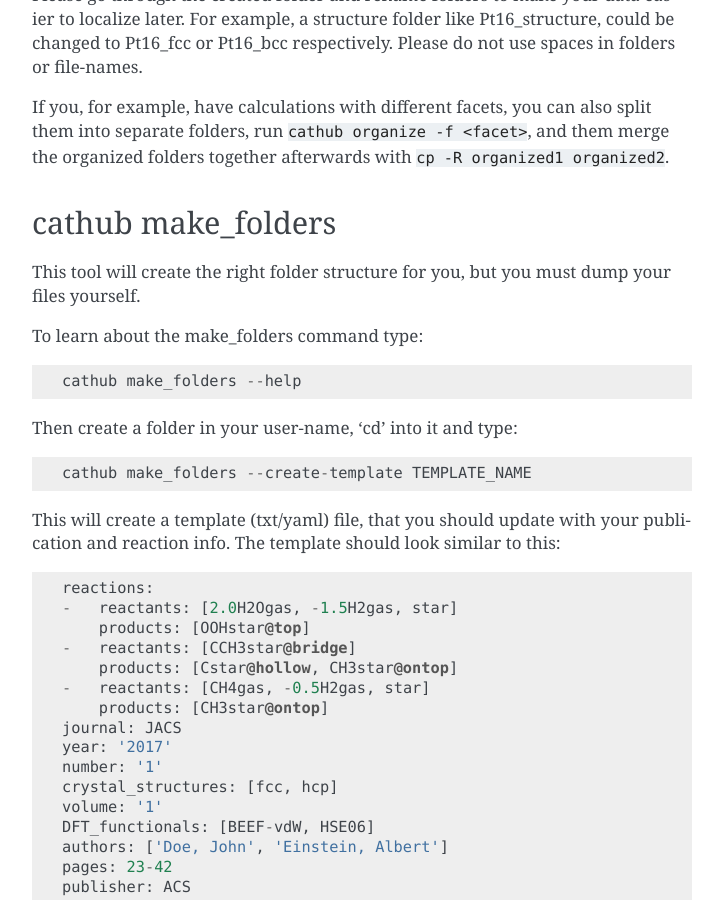
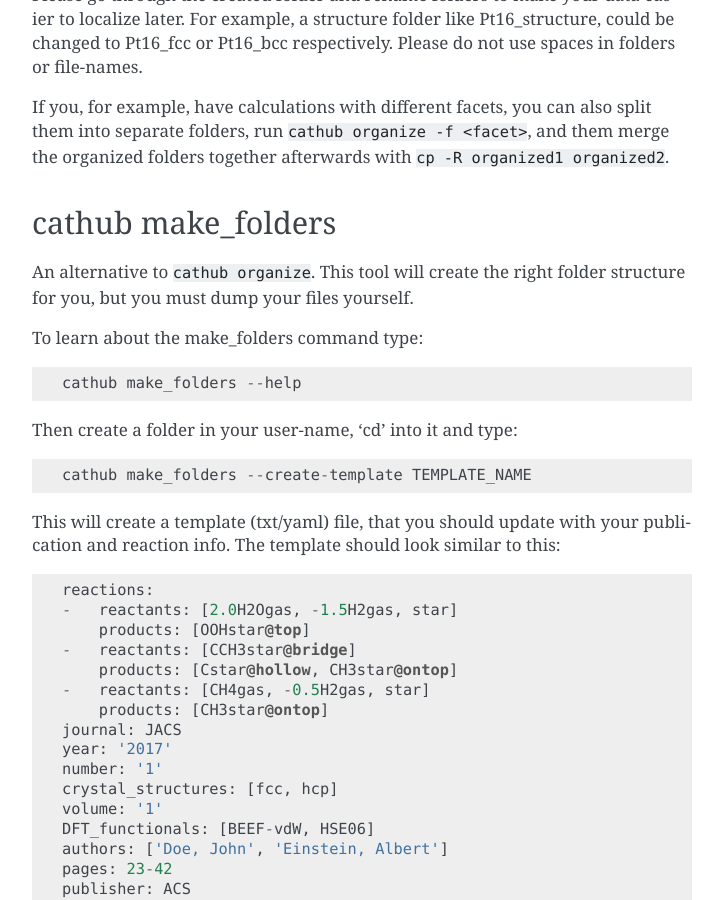
Before and after one commit to SUNCAT-Center/CatalysisHubBackend, a Sphinx documentation site: the page built from docs/source/tutorials/upload.rst, in a window 1280 px wide and 900 px high, scrolled down 2907 px. Shown: the whole window, without its empty margins (388-1111 px from the left). Built offline with Sphinx 7.4.7, drawn with Linux system fonts in a browser that asks for light colours; pages that are not in the unit, such as notebooks, are missing from menus.

Commit message:
upgrade docs

```diff
--- a/docs/source/tutorials/upload.rst
+++ b/docs/source/tutorials/upload.rst
@@ -96,7 +96,7 @@ If you, for example, have calculations with different facets, you can also split
 
 cathub make_folders
 ...................
-This tool will create the right folder structure for you, but you must dump your files yourself.
+An alternative to ``cathub organize``. This tool will create the right folder structure for you, but you must dump your files yourself.
 
 To learn about the make_folders command type::
 
```
